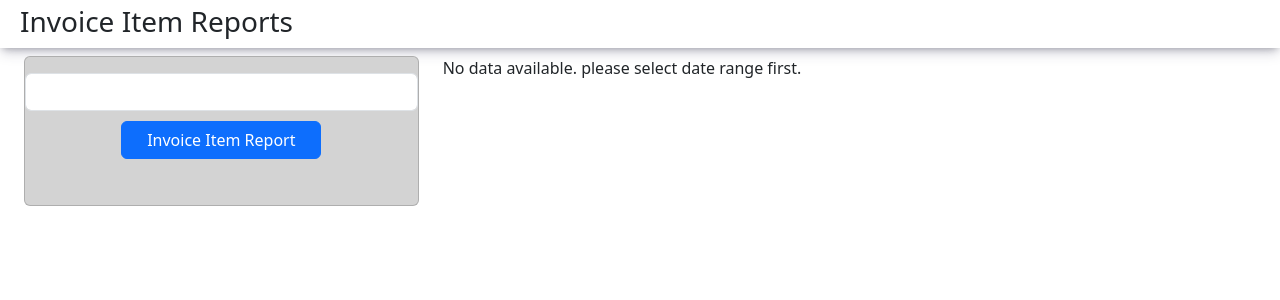
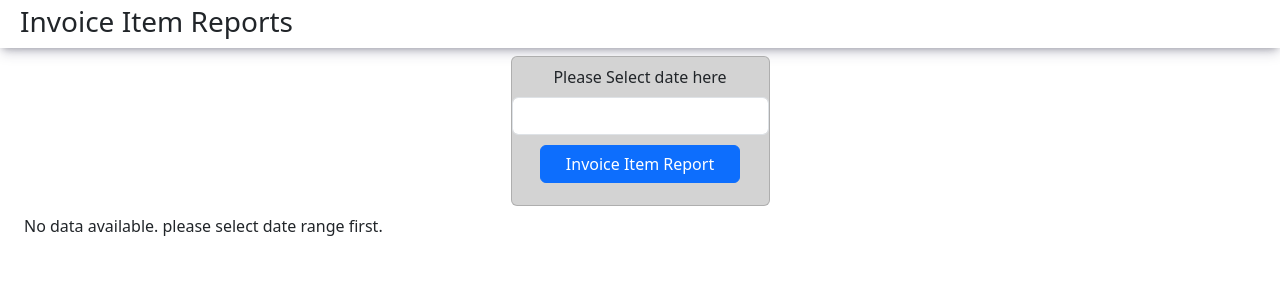
Before and after one commit to thrimal/PHP_Assignment, a PHP site: page /invoiceItemReports.php in a window 1280 px wide. Shown: the part 56-356 px from the top of the page. Run offline with PHP 8.4, Linux system fonts and the light colour scheme; some libraries are stand-ins or nearby versions.

Commit message:
fixed css bugs

```diff
--- a/invoiceItemReports.php
+++ b/invoiceItemReports.php
@@ -8,16 +8,16 @@ include 'index.php';
 
 <div class="container-fluid">
     <div class="row mt-2 m-0 p-0">
-        <div class="col-4">
-            <div class="card" style="background: lightgray;width: 100%; height: 150px; position: relative;">
+        <div class="col-12" style="display: flex; justify-content: center;">
+            <div class="card" style="background: lightgray; max-width: 400px; height: 150px; position: relative;">
                 <form class="mt-2" method="post" action="" style="position: relative;display: flex; flex-direction: column; justify-content: center; justify-items: center; align-content: center; align-items: center;">
-                    <label for="validationDefault01" class="form-label"></label>
+                    <label for="validationDefault01" class="form-label">Please Select date here</label>
                     <input class="form-control" style="position: relative;" type="text" name="daterange" id="validationDefault01" value="<?php echo isset($_POST['daterange']) ? $_POST['daterange'] : ''; ?>" required />
                     <button style="position: relative; width: 200px; margin-top: 10px;" type="submit" class="btn btn-primary" name="submit">Invoice Item Report</button>
                 </form>
             </div>
         </div>
-        <div class="col-8">
+        <div class="col-12 mt-2">
             <?php
             if (isset($_POST['submit'])) {
                 include "connection.php";
@@ -59,7 +59,7 @@ include 'index.php';
                     echo "Error: " . $query->error;
                 } else {
                     echo "<table class='table table-hover'>
-                            <thead>
+                            <thead class='table-dark'>
                                 <tr>
                                     <th>Invoice No</th>
                                     <th>Date</th>
```
Also changed, not shown: invoiceReports.php (+4 -4 lines).
